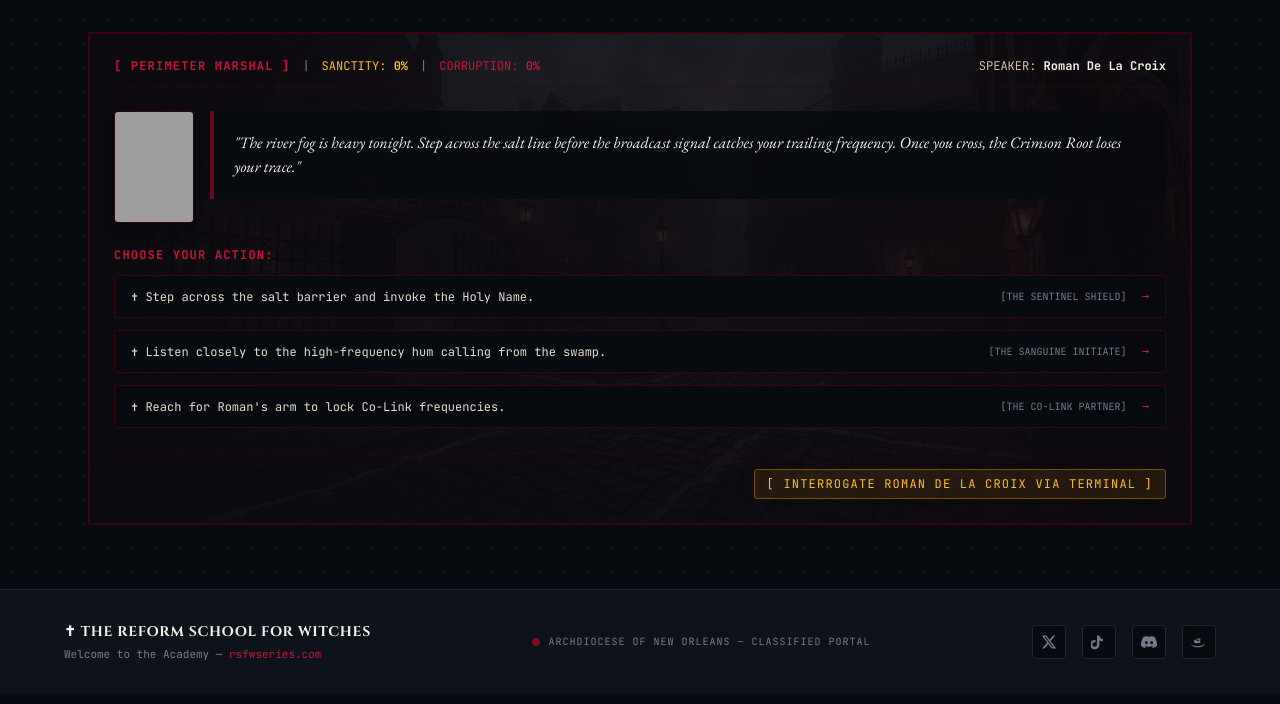
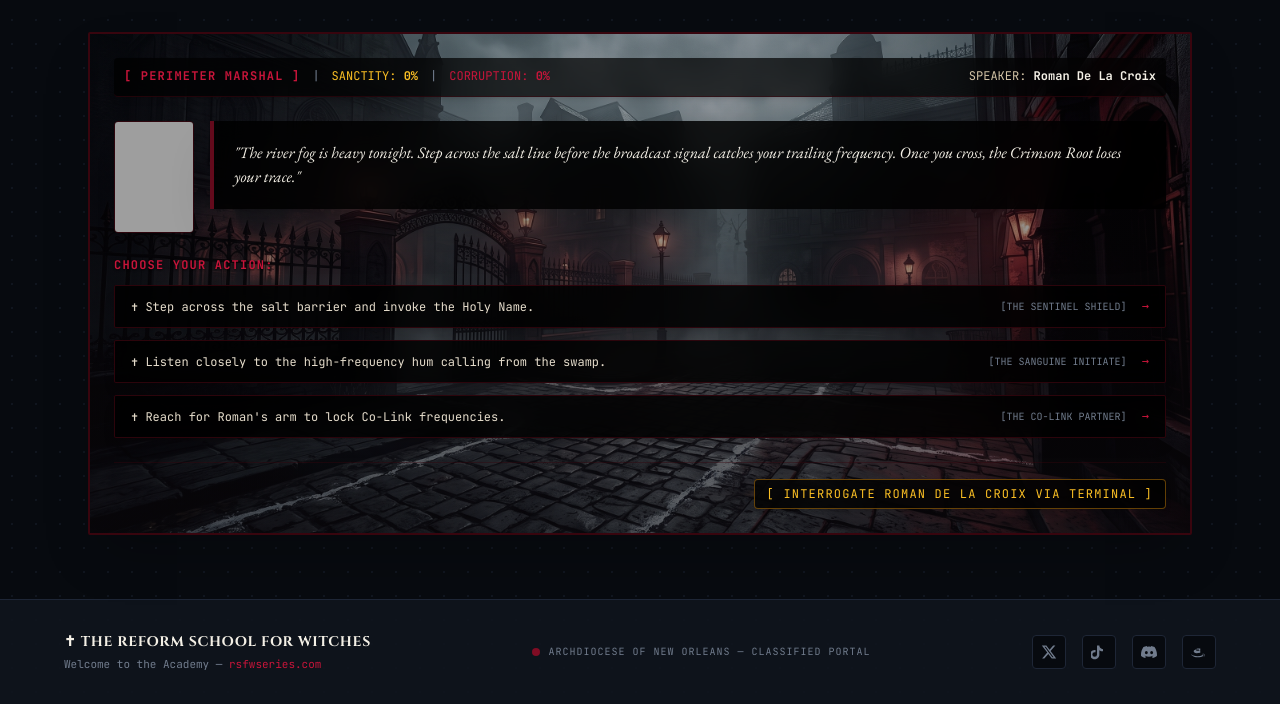
Before and after one commit to kimchris101/reform-school-witches, a FastAPI app: page /interactive/ in a window 1280 px wide. Shown: the part 208-912 px from the top of the page. Run offline with FastAPI, Linux system fonts and the light colour scheme; some libraries are stand-ins or nearby versions; grey boxes are pictures that could not be loaded.

Commit message:
Update story_node.html

```diff
--- a/app/templates/components/story_node.html
+++ b/app/templates/components/story_node.html
@@ -1,10 +1,9 @@
-
 <div id="story-viewport"
-     class="bg-archive-card border-2 border-blood-900 rounded-sm p-6 space-y-6 font-serif animate-fade-in bg-cover bg-center transition-all duration-500 relative overflow-hidden"
-     style="background-image: linear-gradient(to bottom, rgba(13, 10, 15, 0.88), rgba(13, 10, 15, 0.96)), url('{{ node.background_url }}');">
+     class="border-2 border-blood-900 rounded-sm p-6 space-y-6 font-serif animate-fade-in bg-cover bg-center transition-all duration-500 relative overflow-hidden shadow-2xl min-h-[480px]"
+     style="background-image: linear-gradient(to bottom, rgba(13, 10, 15, 0.25), rgba(13, 10, 15, 0.55)), url('{{ node.background_url }}');">
 
     <!-- Header with Metrics & Location -->
-    <div class="flex flex-col sm:flex-row justify-between items-start sm:items-center border-b border-blood-900/60 pb-3 gap-2 font-mono text-xs relative z-10">
+    <div class="flex flex-col sm:flex-row justify-between items-start sm:items-center border-b border-blood-900/60 pb-3 gap-2 font-mono text-xs relative z-10 bg-black/70 p-2.5 rounded backdrop-blur-md shadow-md">
         <div class="flex items-center gap-3">
             <span class="text-blood-500 font-bold uppercase tracking-widest">[ {{ node.speaker_title or 'CLASSIFIED NODE' }} ]</span>
             <span class="text-archive-muted">|</span>
@@ -18,22 +17,22 @@
     <!-- Dialogue Box & Portrait -->
     <div class="flex flex-col md:flex-row gap-4 items-start relative z-10">
         {% if node.portrait_url %}
-        <img src="{{ node.portrait_url }}" alt="{{ node.speaker }}" class="w-20 h-28 rounded border border-blood-900/80 object-cover object-top shadow-lg shrink-0">
+        <img src="{{ node.portrait_url }}" alt="{{ node.speaker }}" class="w-20 h-28 rounded border border-blood-900/80 object-cover object-top shadow-xl shrink-0">
         {% endif %}
-        <div class="bg-archive-bg/90 p-5 border-l-4 border-blood-800 text-parchment-100 text-sm md:text-base leading-relaxed italic flex-1 backdrop-blur-sm">
+        <div class="bg-black/85 p-5 border-l-4 border-blood-800 text-parchment-100 text-sm md:text-base leading-relaxed italic flex-1 backdrop-blur-md rounded-r shadow-2xl">
             "{{ node.dialogue }}"
         </div>
     </div>
 
     <!-- Action Choices -->
     <div class="space-y-3 font-mono text-xs relative z-10">
-        <p class="text-blood-500 uppercase tracking-widest font-bold">Choose Your Action:</p>
+        <p class="text-blood-500 uppercase tracking-widest font-bold drop-shadow-[0_1.2px_1.2px_rgba(0,0,0,0.8)]">Choose Your Action:</p>
         {% for choice in node.choices %}
         <form hx-post="/interactive/choice" hx-target="#story-viewport" hx-swap="outerHTML">
             <input type="hidden" name="next_node_id" value="{{ choice.next_node_id }}">
             <input type="hidden" name="choice_id" value="{{ choice.id }}">
             <button type="submit"
-                    class="w-full text-left bg-archive-bg/90 hover:bg-blood-950/90 border border-blood-900 text-parchment-200 hover:text-parchment-100 px-4 py-3 rounded-sm transition-colors flex items-center justify-between group backdrop-blur-sm">
+                    class="w-full text-left bg-black/85 hover:bg-blood-950/90 border border-blood-900/80 text-parchment-200 hover:text-parchment-100 px-4 py-3 rounded-sm transition-colors flex items-center justify-between group backdrop-blur-md shadow-lg">
                 <span>✝ {{ choice.text }}</span>
                 <span class="text-blood-500 group-hover:translate-x-1 transition-transform">
                     {% if choice.archetype_affinity %}
@@ -51,7 +50,7 @@
         <button hx-get="/interactive/chat-modal/{{ node.speaker|lower|replace(' ', '') }}"
                 hx-target="#modal-container"
                 hx-swap="innerHTML"
-                class="font-mono text-xs text-amber-400 hover:text-amber-300 border border-amber-500/40 bg-amber-500/10 px-3 py-1.5 rounded uppercase tracking-widest transition-colors">
+                class="font-mono text-xs text-amber-400 hover:text-amber-300 border border-amber-500/40 bg-black/80 hover:bg-amber-500/20 px-3 py-1.5 rounded uppercase tracking-widest transition-colors backdrop-blur-md shadow-md">
             [ INTERROGATE {{ node.speaker|upper }} VIA TERMINAL ]
         </button>
     </div>
```
